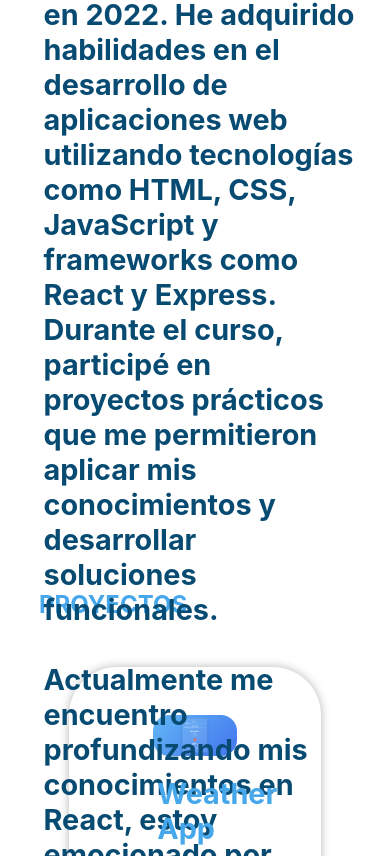
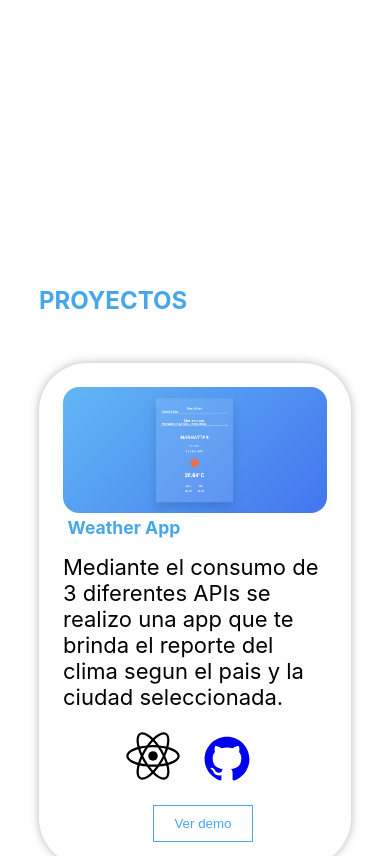
Before and after one commit to jgabrielmedina/portfolio, a React (Create React App) app: page / in a window 390 px wide. Shown: the part 1144-2000 px from the top of the page. Built offline with nearby package versions, Linux system fonts and the light colour scheme.

Commit message:
responsive check

```diff
--- a/src/assets/css/Footer.css
+++ b/src/assets/css/Footer.css
@@ -1,3 +1,11 @@
+*{
+    padding: 0;
+    margin: 0;
+    box-sizing: border-box;
+}
+
+
+
 .first{
     height: 100vh;
 }
@@ -9,7 +17,7 @@
     box-shadow: 0 0 10px rgba(0,0,0,.09);
     display: flex;
     height: auto;
-    justify-content: space-between;
+    justify-content: center;
     left: 0;
     position: fixed;
     top: 0;
@@ -66,6 +74,7 @@ h3{
   margin: auto;
   width: 80vw;
   height: 70vh;
+  text-align: center;
 }
 
 h1{
@@ -77,10 +86,27 @@ h1{
 .subtitulo {
     color: #47A7EB;
     font-weight: bold;
-    font-size: 1.8rem;
+    font-size: 1.1rem;
     position: relative;
     left: 4.5px;
     bottom: 1rem;
     margin: auto
 
 }
+
+
+
+@media screen and (min-width: 768px) {
+
+    .footer{
+        justify-content: space-between;
+    }
+
+    .banner{
+        text-align: inherit;
+    }
+    .subtitulo{
+        font-size: 1.8rem;
+    }
+
+    }
--- a/src/assets/css/listProyect.css
+++ b/src/assets/css/listProyect.css
@@ -7,32 +7,25 @@
 
 
 .proyect{
-    display: flex;
-    flex-wrap: wrap;
     padding: 0rem;
     border-radius: 3rem;
-    padding: 2rem;
-    justify-content: center;
-    align-items: center;
+    padding: 1.5rem;
     box-shadow: 0 0 10px rgba(0,0,0,.29);
-    margin: 30px;
+    margin-bottom: 1rem;
 }
 
-.imagenProyecto{
-    width: 45%;
-    padding: 1rem;
 
-}
 
 .imagenProyecto img{
     width: 100%;
     border-radius: 1rem;
 }
 
+
 .descripcionProyecto{
-    width: 45%;
-    padding: 1rem;
-}
+    padding-top: 1rem
+
+    }
 
 .descripcionProyecto p{
     width: 100%
@@ -51,28 +44,81 @@ padding-right: 10px;
 
 }
 
+
+
 .techStack{
     margin-top: 1rem;
-    display: flex;
-    align-items: center;
+    text-align: center;
 }
 
 .aButton{
     width: 70%;
 }
 
+
+
 .buttonProyect{
     border: 1px solid #47A7EB;
-    color: #47A7EB;
-    background-color: white;
-    padding: 10px;
-    margin-left: 1rem;
-    width: 38%;
-    transition: 100ms;
-}
+        color: #47A7EB;
+        background-color: white;
+        padding: 10px;
+        margin-left: 16px;
+        width: 38%;
+        transition: 100ms;
+    }
+
 .buttonProyect:hover{
 
     color: white;
     background-color: #47A7EB;
 
 }
+
+@media screen and (min-width: 768px) {
+
+
+    .proyect{
+        display: flex;
+        flex-wrap: wrap;
+        padding: 0rem;
+        border-radius: 3rem;
+        padding: 2rem;
+        justify-content: center;
+        align-items: center;
+        box-shadow: 0 0 10px rgba(0,0,0,.29);
+        margin: 30px;
+    }
+
+    .imagenProyecto{
+        width: 45%;
+        padding: 1rem;
+
+    }
+
+    .descripcionProyecto{
+        width: 45%;
+        padding: 1rem;
+    }
+
+    .techStack{
+        margin-top: 1rem;
+        display: flex;
+        align-items: center;
+    }
+
+
+    .buttonProyect{
+        border: 1px solid #47A7EB;
+        color: #47A7EB;
+        background-color: white;
+        padding: 10px;
+        margin-left: 1rem;
+        width: 38%;
+        transition: 100ms;
+    }
+
+
+
+
+
+    }
```
